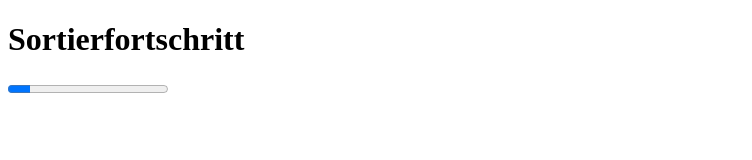
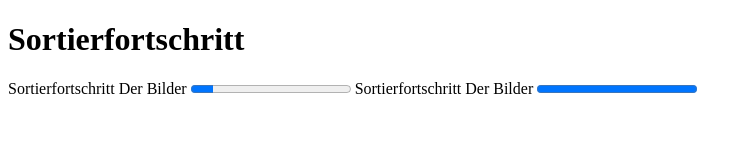
Before and after one commit to iAmCriptic/DC-Progress, a plain HTML site: page index.html in a window 1280 px wide. Shown: the whole page, without its empty margins (0-752 px from the left). Drawn offline with Linux system fonts and the light colour scheme.

Commit message:
Update index.html

```diff
--- a/index.html
+++ b/index.html
@@ -4,7 +4,11 @@
 
 <h1>Sortierfortschritt</h1>
 
-<progress id="file" value="14.27" max="100"> 32% </progress>
+<label for="file">Sortierfortschritt Der Bilder</label>
+<progress id="file" value="14.27" max="100"> 14.27% </progress>
+
+<label for="file">Sortierfortschritt Der Bilder</label>
+<progress id="file" value="100" max="100"> 100% </progress>
 
 </body>
 </html>
```
